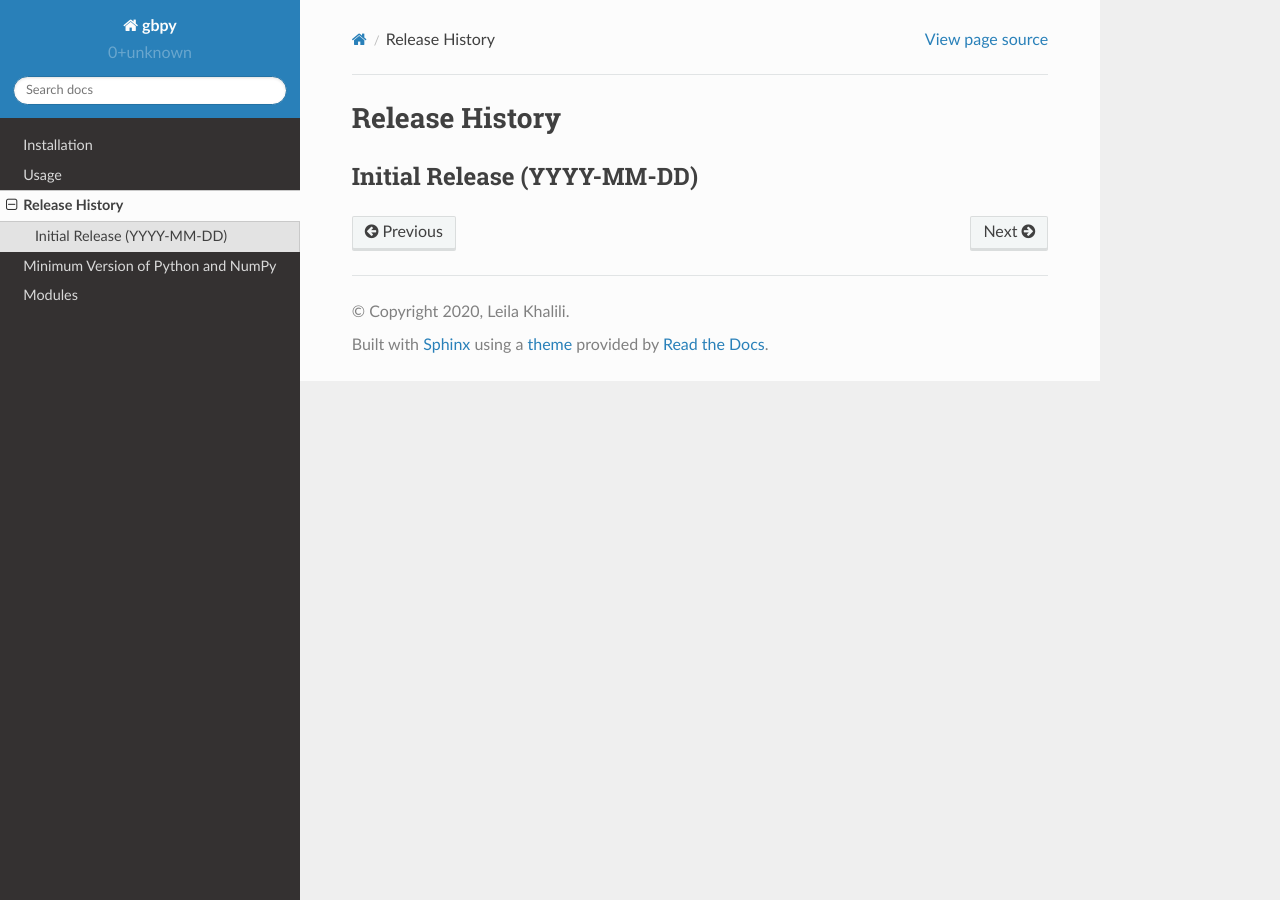
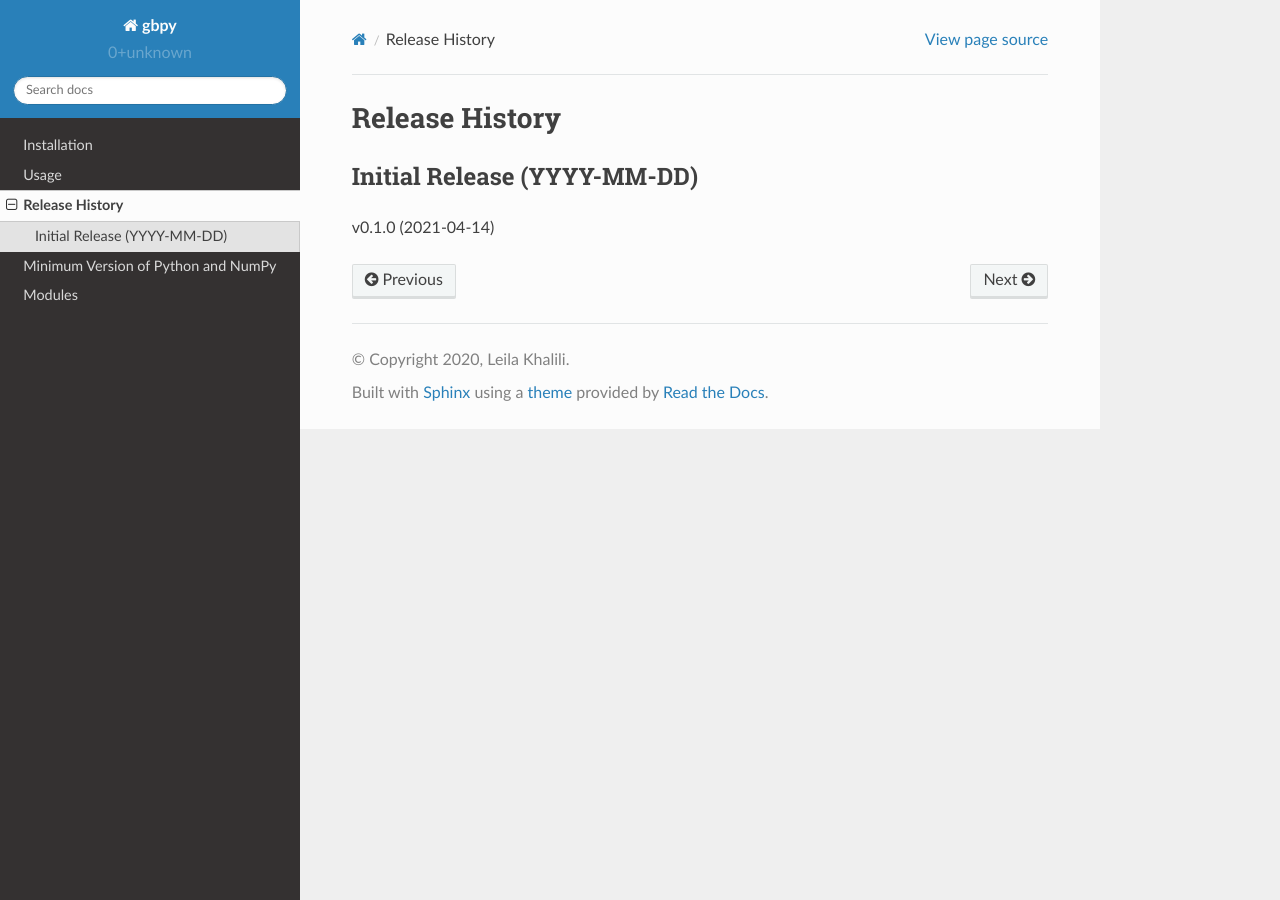
Before and after one commit to spatala/gbpy, a Sphinx documentation site: the page built from docs/source/release-history.rst, in a window 1280 px wide. Built offline with Sphinx 7.4.7 and the Read the Docs theme 2.0.0, drawn with Linux system fonts in a browser that asks for light colours.

Commit message:
update release

```diff
--- a/docs/source/release-history.rst
+++ b/docs/source/release-history.rst
@@ -4,3 +4,4 @@ Release History
 
 Initial Release (YYYY-MM-DD)
 ----------------------------
+v0.1.0 (2021-04-14)
```
